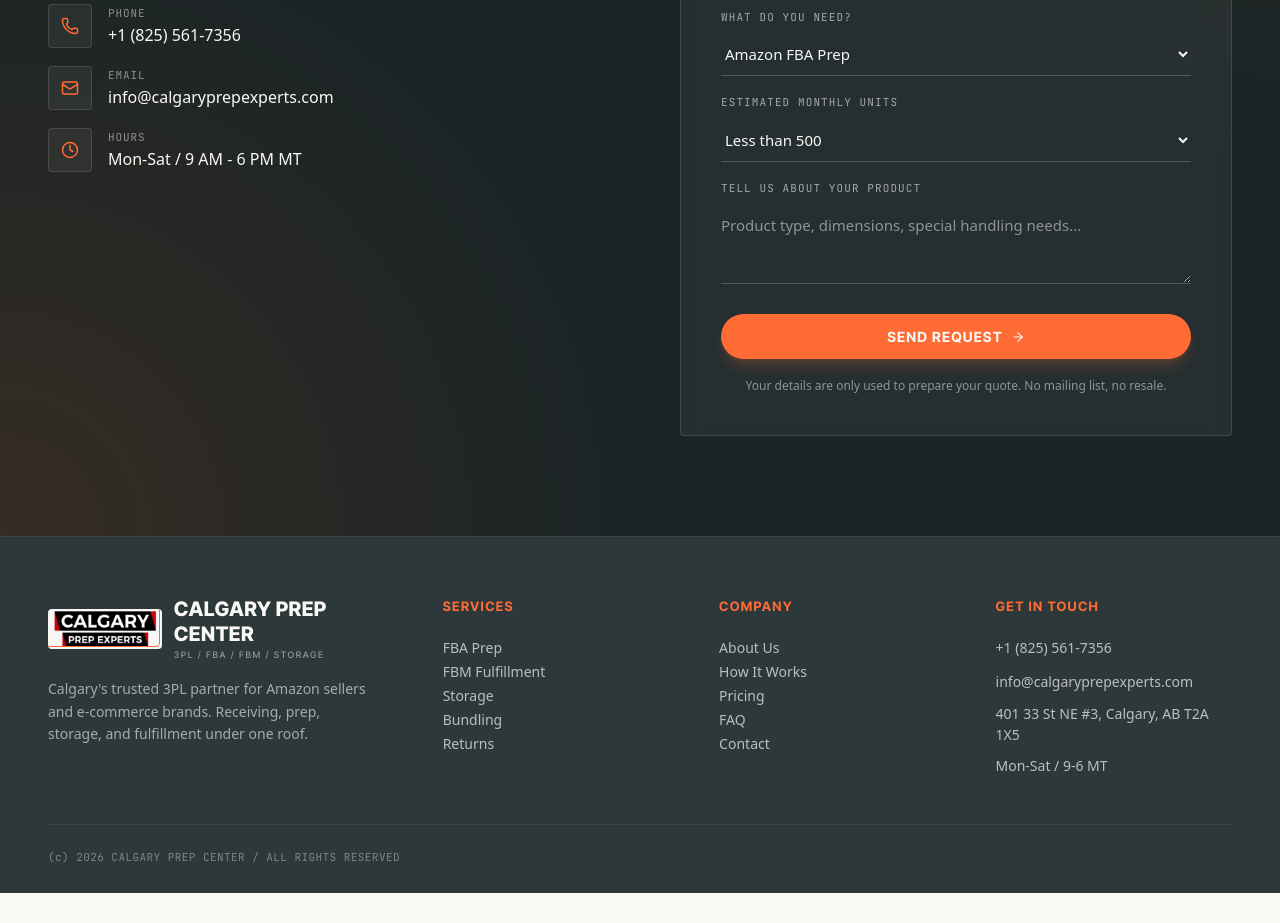
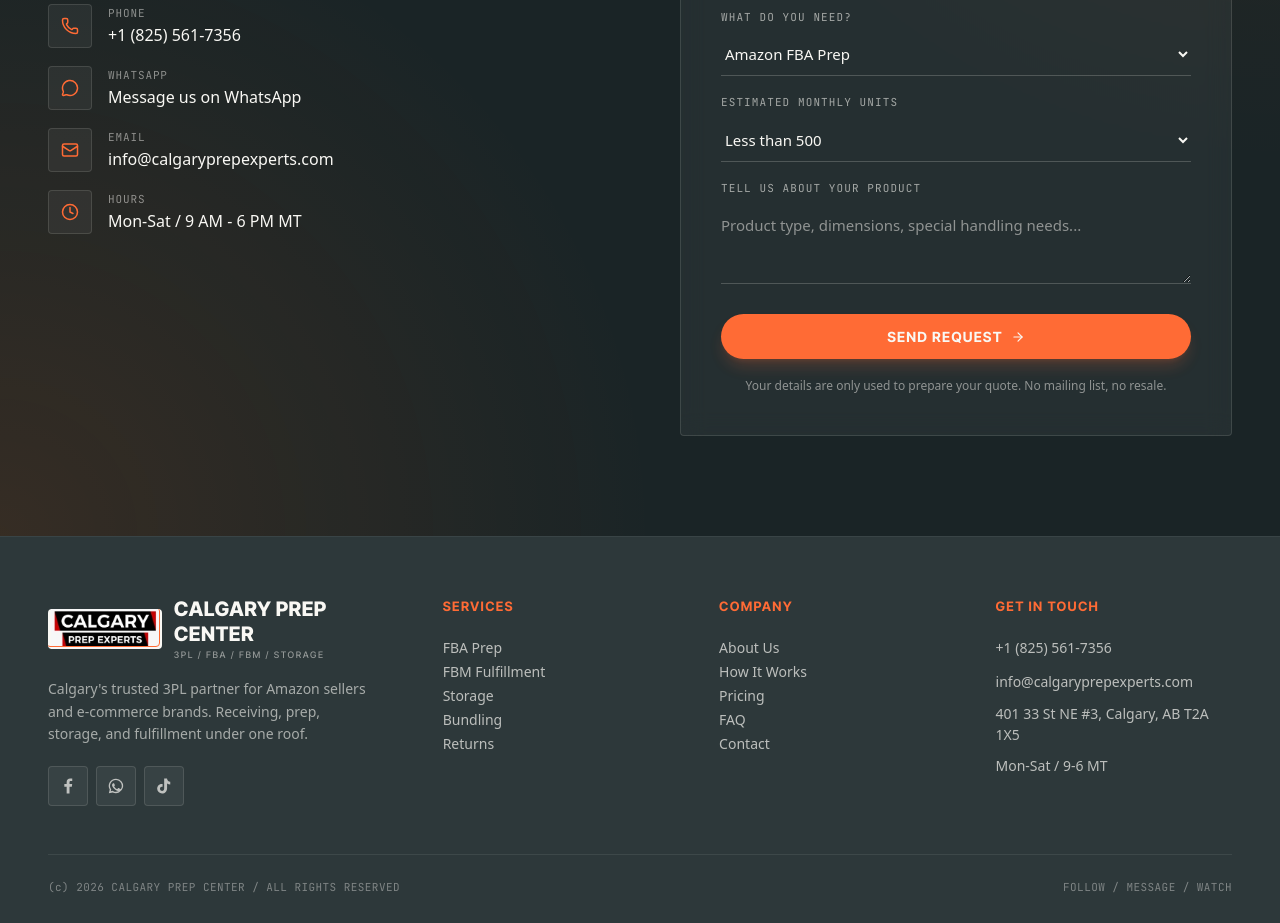
Before and after one commit to surajshrestha8/calgary, a Next.js app: page / in a window 1280 px wide. Shown: the part 7020-7943 px from the top of the page. Before the commit the page ends 7913 px from the top, so only its background shows below. Built offline with nearby package versions, Linux system fonts and the light colour scheme.

Commit message:
add socials

```diff
--- a/src/components/Contact.tsx
+++ b/src/components/Contact.tsx
@@ -2,11 +2,13 @@
 
 import { ReactNode, useState } from 'react';
 import { motion } from 'motion/react';
-import { MapPin, Phone, Mail, Clock, ArrowRight, ShieldCheck } from 'lucide-react';
+import { MapPin, Phone, Mail, Clock, ArrowRight, ShieldCheck, MessageCircle } from 'lucide-react';
+import { SOCIAL_LINKS } from '@/constants';
 
 export function Contact() {
   const [status, setStatus] = useState<'idle' | 'sending' | 'success' | 'error'>('idle');
   const [statusMessage, setStatusMessage] = useState('');
+  const whatsappLink = SOCIAL_LINKS.find((link) => link.name === 'WhatsApp')?.href;
 
   const handleSubmit = async (event: React.FormEvent<HTMLFormElement>) => {
     event.preventDefault();
@@ -74,6 +76,15 @@
                 value="+1 (825) 561-7356"
                 href="tel:+1 (825) 561-7356"
               />
+              {whatsappLink && (
+                <ContactRow
+                  icon={<MessageCircle size={18} />}
+                  label="WhatsApp"
+                  value="Message us on WhatsApp"
+                  href={whatsappLink}
+                  external
+                />
+              )}
               <ContactRow
                 icon={<Mail size={18} />}
                 label="Email"
@@ -181,16 +192,23 @@
   );
 }
 
-function ContactRow({ icon, label, value, href }: { icon: ReactNode, label: string, value: string, href?: string }) {
+function ContactRow({ icon, label, value, href, external = false }: { icon: ReactNode, label: string, value: string, href?: string, external?: boolean }) {
   return (
     <div className="flex items-center gap-4">
-      <div className="w-11 h-11 bg-paper/5 border border-paper/12 rounded-[4px] flex items-center justify-center text-amber shrink-0">
+      <div className="size-11 bg-paper/5 border border-paper/12 rounded-[4px] flex items-center justify-center text-amber shrink-0">
         {icon}
       </div>
       <div>
         <div className="font-mono text-[11px] text-paper/50 tracking-[0.08em] uppercase mb-0.5">{label}</div>
         {href ? (
-          <a href={href} className="text-paper font-medium hover:text-amber transition-colors">{value}</a>
+          <a
+            href={href}
+            className="text-paper font-medium hover:text-amber transition-colors"
+            target={external ? '_blank' : undefined}
+            rel={external ? 'noopener noreferrer' : undefined}
+          >
+            {value}
+          </a>
         ) : (
           <div className="text-paper font-medium">{value}</div>
         )}
--- a/src/components/Footer.tsx
+++ b/src/components/Footer.tsx
@@ -1,6 +1,7 @@
 import { ReactNode } from 'react';
 import Image from 'next/image';
 import Link from 'next/link';
+import { SocialLinks } from './SocialLinks';
 
 export function Footer() {
   return (
@@ -27,6 +28,7 @@
             <p className="text-paper/60 text-[14px] mt-4.5 leading-[1.6] max-w-[320px]">
               Calgary&apos;s trusted 3PL partner for Amazon sellers and e-commerce brands. Receiving, prep, storage, and fulfillment under one roof.
             </p>
+            <SocialLinks className="mt-5" />
           </div>
 
           <FooterCol title="Services">
@@ -61,6 +63,7 @@
 
         <div className="border-t border-paper/8 pt-6 flex flex-wrap justify-between items-center gap-4 font-mono text-[11px] text-paper/40 tracking-[0.04em]">
           <div>(c) 2026 CALGARY PREP CENTER / ALL RIGHTS RESERVED</div>
+          <div className="uppercase">Follow / Message / Watch</div>
         </div>
       </div>
     </footer>
--- /dev/null
+++ b/src/components/SocialLinks.tsx
@@ -0,0 +1,58 @@
+import type { ComponentType } from 'react';
+import { SOCIAL_LINKS } from '@/constants';
+
+type SocialName = (typeof SOCIAL_LINKS)[number]['name'];
+
+const icons: Record<SocialName, ComponentType<{ className?: string }>> = {
+  Facebook: FacebookIcon,
+  WhatsApp: WhatsAppIcon,
+  TikTok: TikTokIcon,
+};
+
+export function SocialLinks({ className = '' }: { className?: string }) {
+  return (
+    <div className={`flex items-center gap-2 ${className}`}>
+      {SOCIAL_LINKS.map((link) => {
+        const Icon = icons[link.name];
+
+        return (
+          <a
+            key={link.name}
+            href={link.href}
+            aria-label={link.ariaLabel}
+            title={link.name}
+            target={link.opensInNewTab === false ? undefined : '_blank'}
+            rel={link.opensInNewTab === false ? undefined : 'noopener noreferrer'}
+            className="flex h-10 w-10 items-center justify-center rounded-[4px] border border-paper/12 bg-paper/5 text-paper/70 transition-colors hover:border-amber/50 hover:text-amber"
+          >
+            <Icon className="h-5 w-5" />
+          </a>
+        );
+      })}
+    </div>
+  );
+}
+
+function FacebookIcon({ className }: { className?: string }) {
+  return (
+    <svg viewBox="0 0 24 24" aria-hidden="true" className={className} fill="currentColor">
+      <path d="M13.8 21v-8.2h2.8l.4-3.2h-3.2v-2c0-.9.3-1.6 1.6-1.6h1.7V3.1c-.3 0-1.3-.1-2.5-.1-2.5 0-4.2 1.5-4.2 4.3v2.4H7.6v3.2h2.8V21h3.4z" />
+    </svg>
+  );
+}
+
+function WhatsAppIcon({ className }: { className?: string }) {
+  return (
+    <svg viewBox="0 0 24 24" aria-hidden="true" className={className} fill="currentColor">
+      <path d="M12 3.2a8.7 8.7 0 0 0-7.5 13.1L3.4 20.8l4.6-1.1A8.7 8.7 0 1 0 12 3.2zm0 1.7a7 7 0 1 1 0 14 7 7 0 0 1-3.6-1l-.4-.2-2.3.6.6-2.2-.3-.4a7 7 0 0 1 6-10.8zm-3.1 3.9c-.2 0-.5.1-.7.3-.3.3-.9.8-.9 2s.9 2.3 1 2.5c.1.2 1.7 2.7 4.2 3.7 2.1.8 2.5.6 3 .6.5 0 1.5-.6 1.7-1.2.2-.6.2-1.1.1-1.2l-.5-.3-1.7-.8c-.2-.1-.4-.1-.6.1l-.8 1c-.1.2-.3.2-.5.1-.3-.1-1.1-.4-2-1.2-.7-.7-1.2-1.5-1.4-1.7-.1-.3 0-.4.1-.5l.4-.5c.1-.1.2-.3.3-.4.1-.2 0-.3 0-.5L9.8 9c-.2-.2-.4-.2-.6-.2h-.3z" />
+    </svg>
+  );
+}
+
+function TikTokIcon({ className }: { className?: string }) {
+  return (
+    <svg viewBox="0 0 24 24" aria-hidden="true" className={className} fill="currentColor">
+      <path d="M15.6 3c.3 2.3 1.6 3.7 3.9 3.9v3.2a7 7 0 0 1-3.8-1.2v5.7c0 3.6-2.4 6.4-6.1 6.4a5.8 5.8 0 0 1-5.8-5.7c0-3.5 2.9-6.1 6.5-5.7V13a2.6 2.6 0 0 0-3.2 2.4 2.5 2.5 0 0 0 2.5 2.5c1.7 0 2.6-1.1 2.6-2.8V3h3.4z" />
+    </svg>
+  );
+}
--- a/src/constants.tsx
+++ b/src/constants.tsx
@@ -16,6 +16,25 @@
   { name: 'FAQ', href: '#faq' },
   { name: 'Contact', href: '#contact' },
 ];
+
+export const SOCIAL_LINKS = [
+  {
+    name: 'Facebook',
+    href: 'https://www.facebook.com/profile.php?id=61590557783317',
+    ariaLabel: 'Visit Calgary Prep Center on Facebook',
+  },
+  {
+    name: 'WhatsApp',
+    href: 'whatsapp://send?phone=18255617356&text=Hi%2C%20I%27d%20like%20to%20learn%20more%20about%20Calgary%20Prep%20Center.',
+    ariaLabel: 'Message Calgary Prep Center on WhatsApp',
+    opensInNewTab: false,
+  },
+  {
+    name: 'TikTok',
+    href: '#',
+    ariaLabel: 'Visit Calgary Prep Center on TikTok',
+  },
+] as const;
 
 export const MARQUEE_ITEMS = [
   "Amazon FBA Prep",
```
